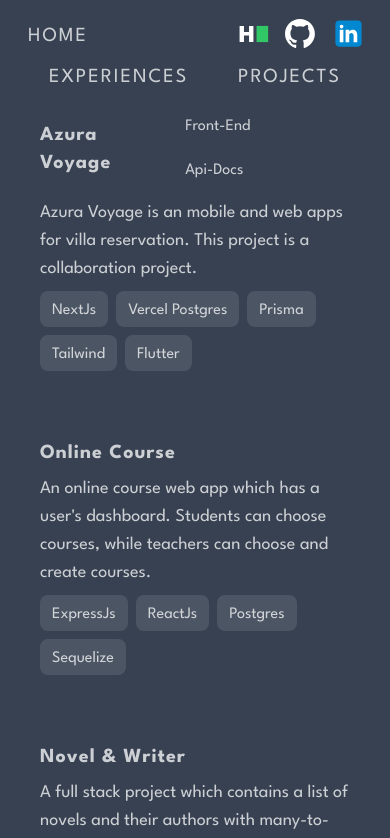
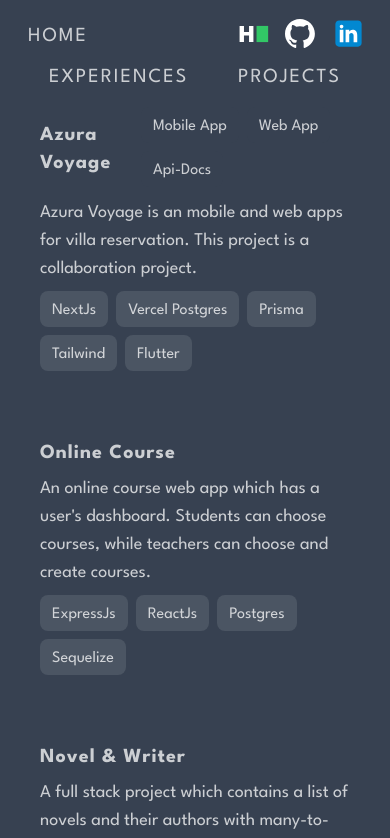
Before and after one commit to fieTarigan/fieTarigan, a Next.js app: page /projects in a window 390 px wide. Shown: the top 838 px of the page. Built offline with nearby package versions, Linux system fonts and the light colour scheme.

Commit message:
feat: mobile app link in project

```diff
--- a/src/app/projects/page.tsx
+++ b/src/app/projects/page.tsx
@@ -24,11 +24,18 @@ export default function Projects() {
           </div>
           <div className="flex gap-2 flex-wrap">
             <a
+              href="https://appetize.io/app/4lfpfjeopnmnpy4mbj2wyoqrvu?device=pixel6&osVersion=12.0"
+              target="_blank"
+              className="bg-gray-700 px-3 pt-2 pb-1 rounded-lg hover:bg-gray-950 duration-150"
+            >
+              Mobile App
+            </a>
+            <a
               href="https://fullstak-vila-reservation.vercel.app/"
               target="_blank"
               className="bg-gray-700 px-3 pt-2 pb-1 rounded-lg hover:bg-gray-950 duration-150"
             >
-              Front-End
+              Web App
             </a>
             <a
               href="https://fietarigan.github.io/villa-reservation-api-doc/"
```
